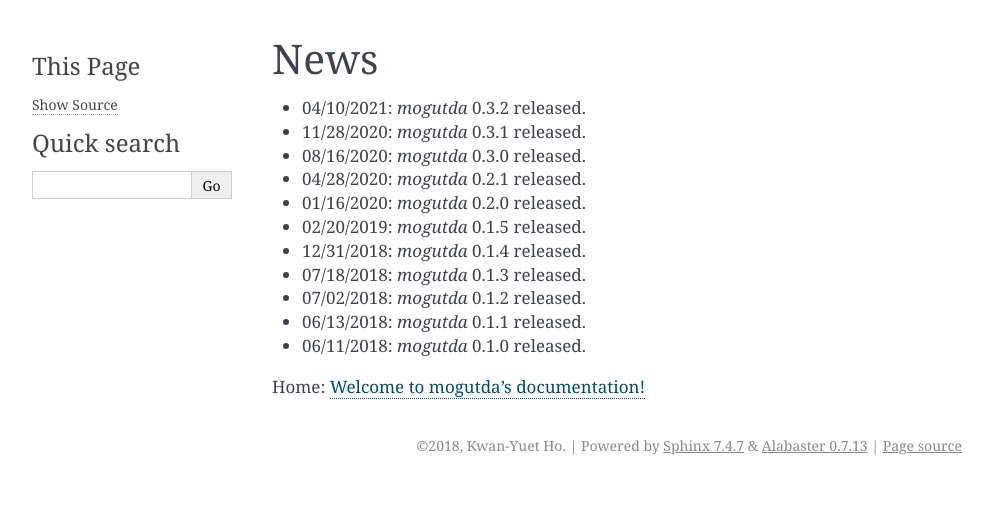
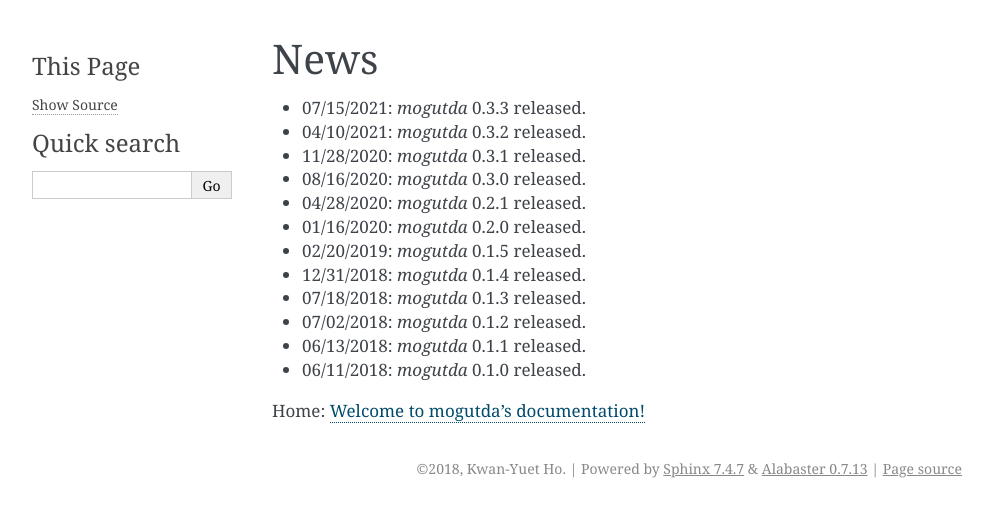
Before and after one commit to stephenhky/MoguTDA, a Sphinx documentation site: the page built from docs/news.rst, in a window 1280 px wide. Shown: the top 517 px of the page, without its empty margins (148-1141 px from the left). Built offline with Sphinx 7.4.7, drawn with Linux system fonts in a browser that asks for light colours; pages that are not in the unit, such as notebooks, are missing from menus.

Commit message:
release 0.3.3

```diff
--- a/docs/conf.py
+++ b/docs/conf.py
@@ -60,7 +60,7 @@
 # The short X.Y version.
 version = u'0.3'
 # The full version, including alpha/beta/rc tags.
-release = u'0.3.2'
+release = u'0.3.3'
 
 # The language for content autogenerated by Sphinx. Refer to documentation
 # for a list of supported languages.
--- a/docs/news.rst
+++ b/docs/news.rst
@@ -1,6 +1,7 @@
 News
 ====
 
+* 07/15/2021: `mogutda` 0.3.3 released.
 * 04/10/2021: `mogutda` 0.3.2 released.
 * 11/28/2020: `mogutda` 0.3.1 released.
 * 08/16/2020: `mogutda` 0.3.0 released.
--- a/setup.py
+++ b/setup.py
@@ -17,7 +17,7 @@
 
 
 setup(name='mogutda',
-      version="0.3.2",
+      version="0.3.3",
       description="Topological Data Analysis in Python",
       long_description=package_description(),
       long_description_content_type='text/markdown',
```
Also changed, not shown: README.md (+5 -0 lines).
